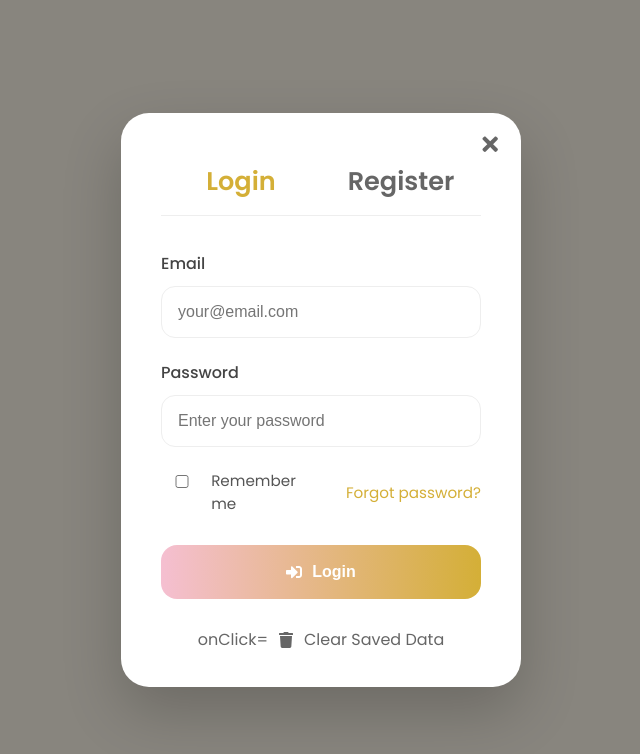
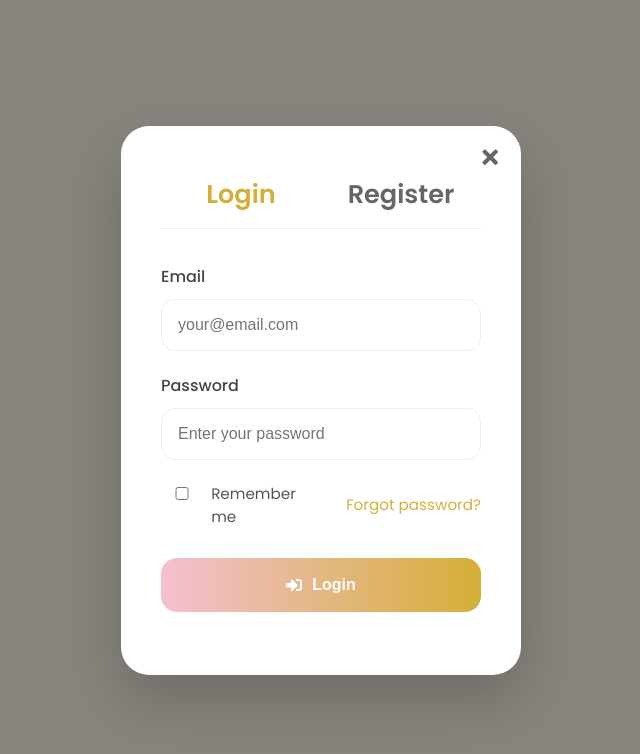
Before and after one commit to meetpatelr1801-create/Aura-Gifting, a React (Create React App) app in the folder frontend/: page /login in a window 1280 px wide. Shown: the top 754 px of the page, without its empty margins (319-959 px from the left). Built offline with nearby package versions, Linux system fonts and the light colour scheme.

Commit message:
Fix login page

```diff
--- a/frontend/src/pages/login.js
+++ b/frontend/src/pages/login.js
@@ -88,38 +88,41 @@ function Login() {
 
     );
 
+    console.log("SUCCESS:", response.data);
+
     alert(response.data.message);
-
-      // SAVE USER
 
     localStorage.setItem(
       "user",
       JSON.stringify(response.data.user)
     );
 
-      // REDIRECT
-
     if (
       response.data.user.role === "admin"
     ) {
 
-        window.location.href =
-          "/admin";
+      window.location.href = "/admin";
 
     } else {
 
-        window.location.href =
-          "/";
+      window.location.href = "/";
 
     }
 
   } catch (error) {
 
+    console.log(
+      "LOGIN ERROR:",
+      error.response?.data
+    );
+
     alert(
-        "Invalid Email or Password"
+      error.response?.data?.message ||
+      error.message
     );
 
   }
+
 };
 
   // REGISTER
@@ -274,21 +277,18 @@ alert(response.data.message);
               </button>
 
               {/* CLEAR */}
+<div
+  className="clear-data"
+  onClick={() => {
 
-              <div className="clear-data">
-                onClick={() =>{
     localStorage.clear();
-                  alert("Saved data cleared!");
+
+    alert("Saved Data Cleared");
+
     window.location.reload();
+
   }}
-
-                <FaTrash />
-
-                <span>
-                  Clear Saved Data
-                </span>
-
-              </div>
+/>
 
             </form>
 
```
Lines whose indentation alone changed are shown as unchanged.
